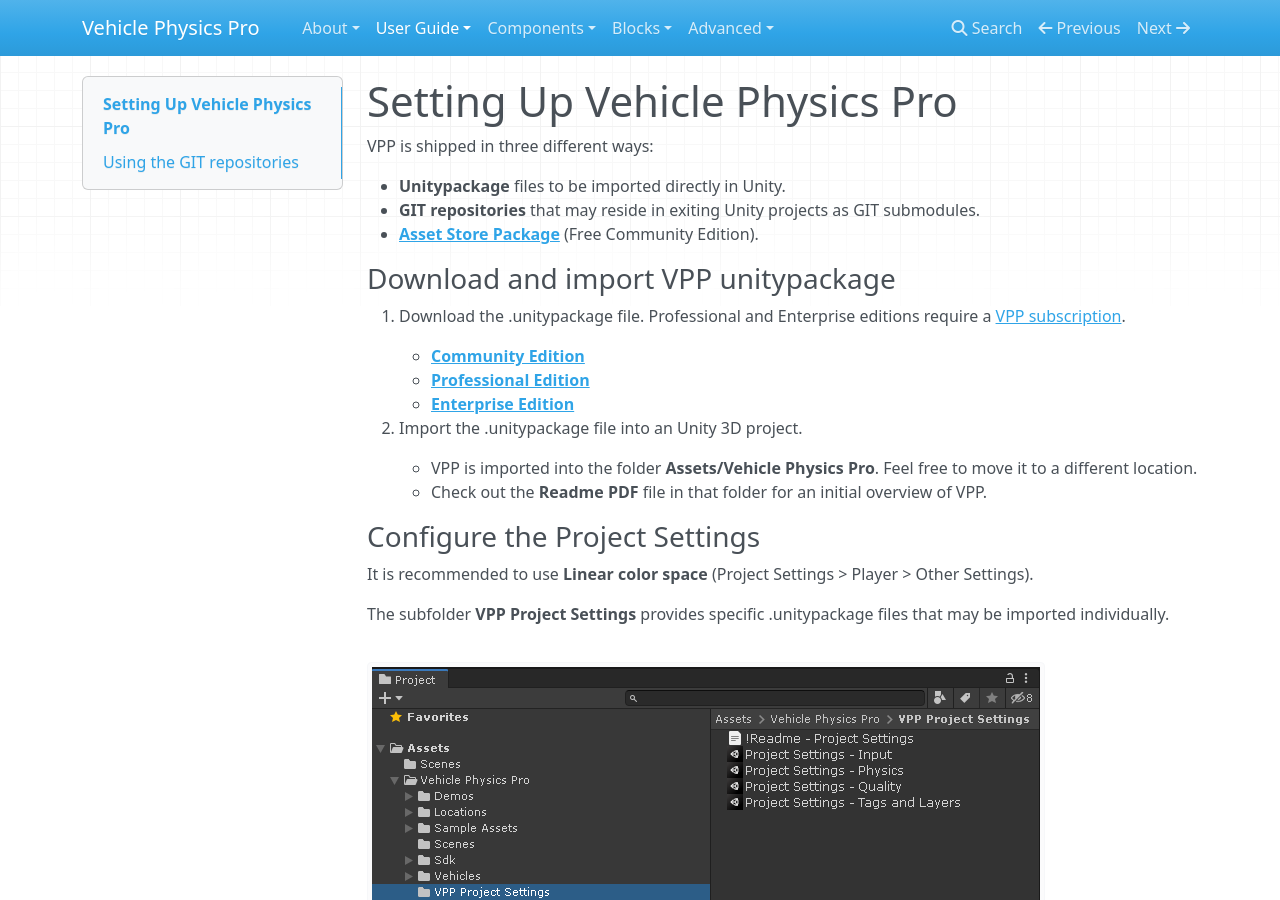
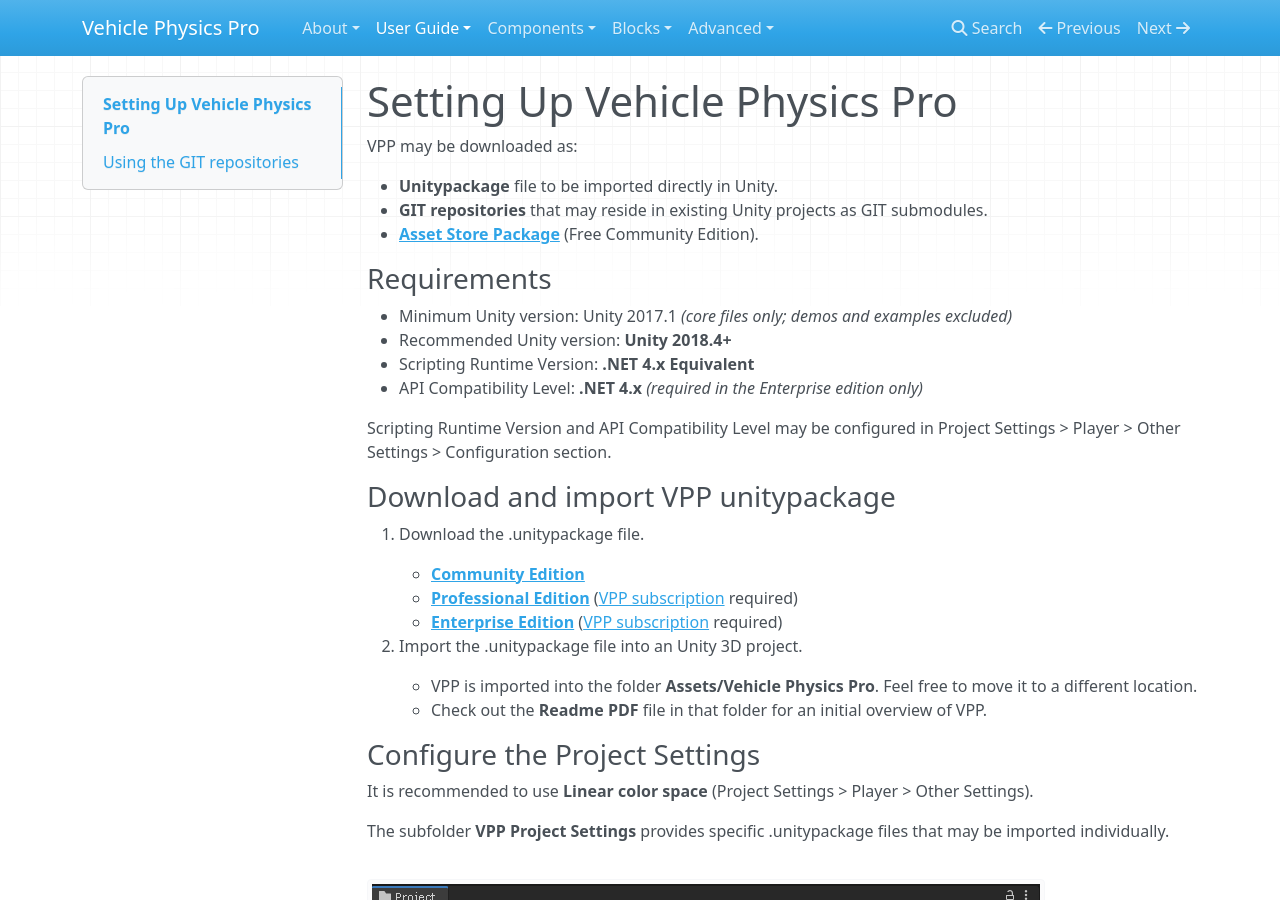
Before and after one commit to EdyJ/vehicle-physics-docs, an MkDocs documentation site: the page built from docs/user-guide/setting-up-vpp.md, in a window 1280 px wide and 900 px high. Built offline with MkDocs 1.6.1, drawn with Linux system fonts in a browser that asks for light colours; nearby versions of some CDN libraries; library files that are not in the unit come from our copies.

Commit message:
Added requirements to the Setting Up section

```diff
--- a/docs/user-guide/setting-up-vpp.md
+++ b/docs/user-guide/setting-up-vpp.md
@@ -1,19 +1,28 @@
 
 # Setting Up Vehicle Physics Pro
 
-VPP is shipped in three different ways:
+VPP may be downloaded as:
 
-- **Unitypackage** files to be imported directly in Unity.
-- **GIT repositories** that may reside in exiting Unity projects as GIT submodules.
+- **Unitypackage** file to be imported directly in Unity.
+- **GIT repositories** that may reside in existing Unity projects as GIT submodules.
 - **[Asset Store Package](https://assetstore.unity.com/packages/tools/physics/vehicle-physics-pro-community-edition-153556)** (Free Community Edition).
+
+### Requirements
+
+- Minimum Unity version: Unity 2017.1 _(core files only; demos and examples excluded)_
+- Recommended Unity version: **Unity 2018.4+**
+- Scripting Runtime Version: **.NET 4.x Equivalent**
+- API Compatibility Level: **.NET 4.x** _(required in the Enterprise edition only)_
+
+Scripting Runtime Version and API Compatibility Level may be configured in Project Settings > Player > Other Settings > Configuration section.
 
 ### Download and import VPP unitypackage
 
-1. Download the .unitypackage file. Professional and Enterprise editions require a [VPP subscription](/about/licensing).
+1. Download the .unitypackage file.
 
 	- **[Community Edition](https://assetstore.unity.com/packages/tools/physics/vehicle-physics-pro-community-edition-153556)**
-	- **[Professional Edition](https://edy.repositoryhosting.com/webdav/edy_vehicle-physics-pro-professional/)**
-	- **[Enterprise Edition](https://edy.repositoryhosting.com/webdav/edy_vehicle-physics-pro/)**
+	- **[Professional Edition](https://edy.repositoryhosting.com/webdav/edy_vehicle-physics-pro-professional/)** ([VPP subscription](/about/licensing) required)
+	- **[Enterprise Edition](https://edy.repositoryhosting.com/webdav/edy_vehicle-physics-pro/)** ([VPP subscription](/about/licensing) required)
 
 2. Import the .unitypackage file into an Unity 3D project.
 
```
